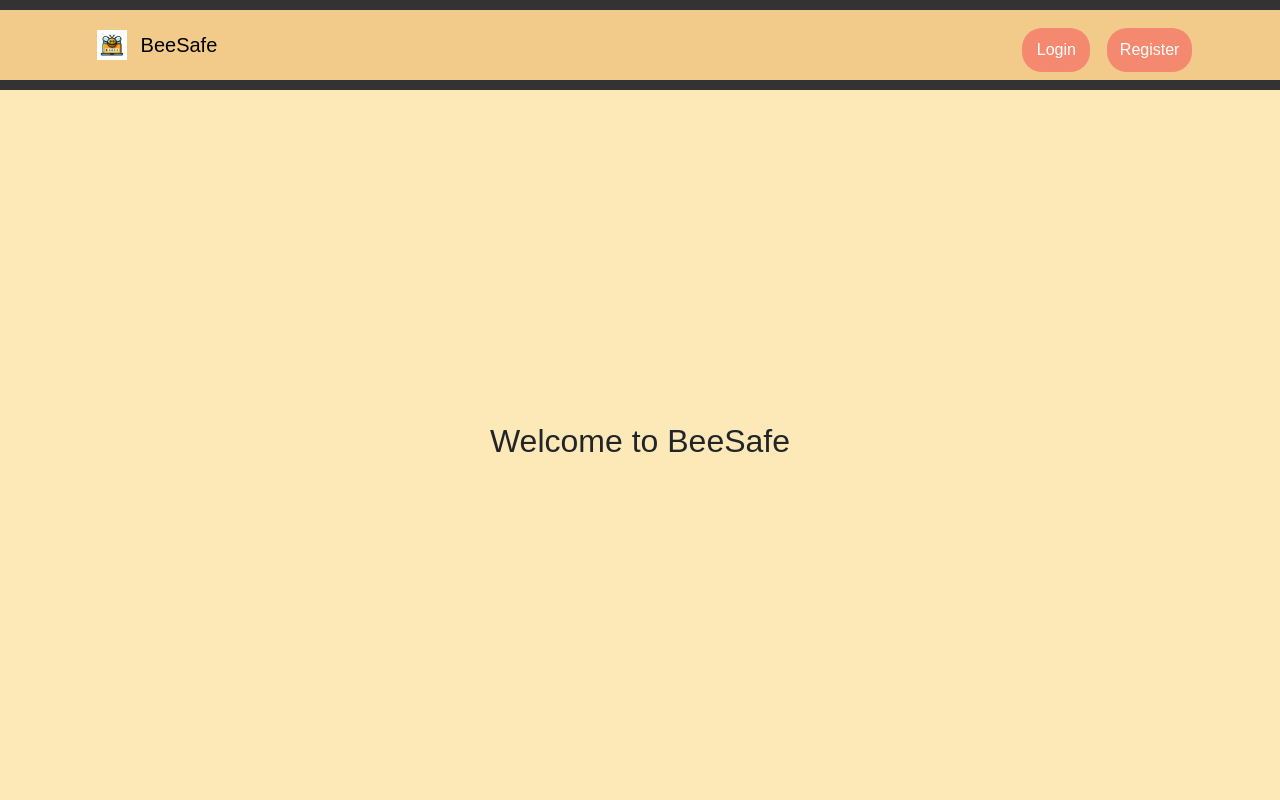
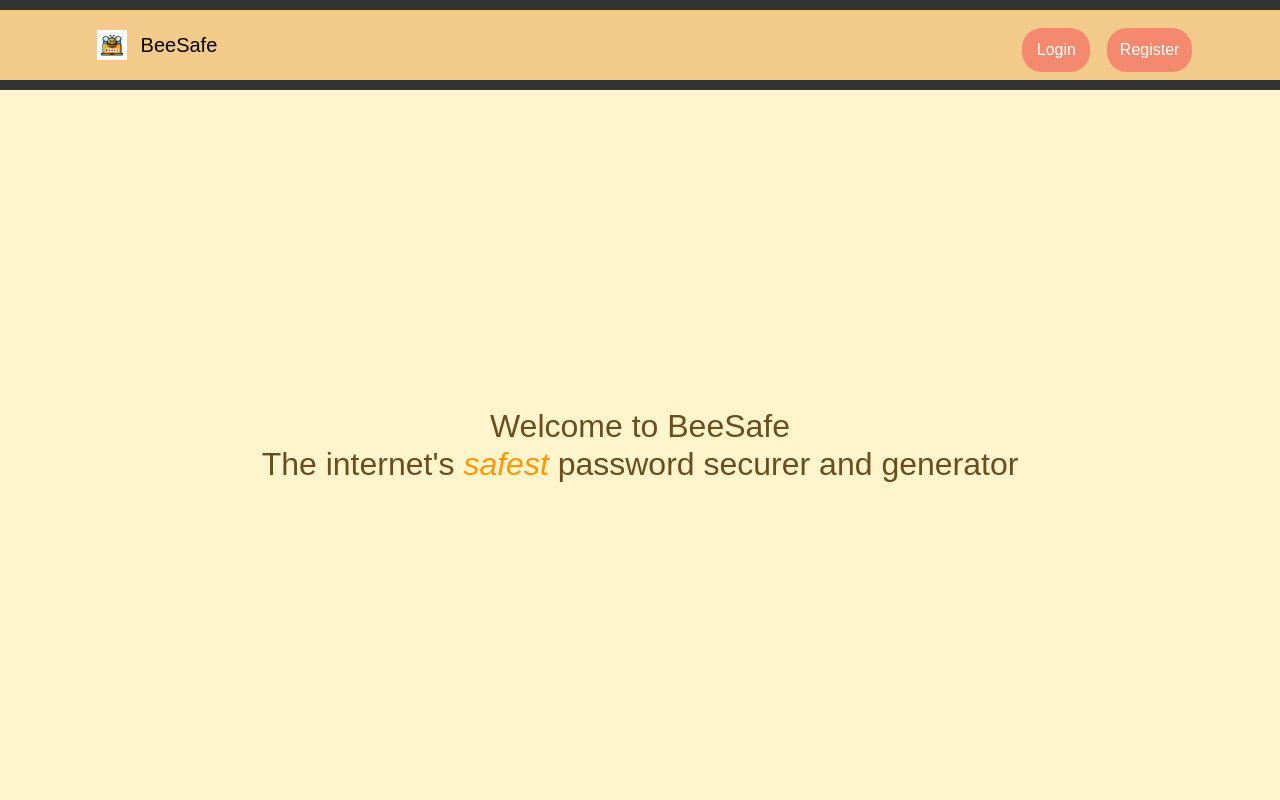
Before and after one commit to dsinha12345/Software_passord_manager, a Django app: template password/users/templates/users/home.html in a window 1280 px wide. Run offline with Django 3.2, Linux system fonts and the light colour scheme; the template is opened without the code that fills it, so the values that code supplies are empty.

Commit message:
Edits to home page, and styling

```diff
--- /dev/null
+++ b/password-test/static/css/styling.css
@@ -0,0 +1,31 @@
+/* static/css/styling.css */
+
+html, body {
+  height: 100%;
+}
+
+body {
+  font-family: Arial, sans-serif;
+  text-align: center;
+  margin: 0;
+  padding: 0;
+  background-color: #fff5cc !important;
+  background-image:
+    radial-gradient(circle, rgba(255, 255, 255, 0.1) 25%, transparent 25%) 0 0,
+    radial-gradient(circle, rgba(255, 255, 255, 0.1) 25%, transparent 25%) 60px 60px !important;
+  background-size: 120px 120px;
+  background-repeat: repeat;
+}
+
+
+h2 {
+  margin: 10px 0; /* Adds space between headings */
+  padding: 0;
+  font-size: 2em; /* Adjust the size of the heading */
+  color: #6a4e1f; /* Dark brown color */
+}
+
+em {
+  font-style: italic;
+  color: #ff9800; /* Optional: Make it stand out */
+}
--- a/password-test/users/templates/users/home.html
+++ b/password-test/users/templates/users/home.html
@@ -1,5 +1,13 @@
 <!-- users/templates/users/home.html -->
 {% extends "base_generic.html" %}
+{% load static %}
+
 {% block content %}
-  <h2>Welcome to BeeSafe</h2>
+  <!-- Link to the external CSS file -->
+  <link rel="stylesheet" href="{% static 'style.css' %}">
+  <link rel="stylesheet" href="{% static 'css/styling.css' %}">
+
+  <!-- Content for the page -->
+  <h2>Welcome to BeeSafe <br>The internet's <em>safest</em> password securer and generator</h2>
+
 {% endblock %}
```
